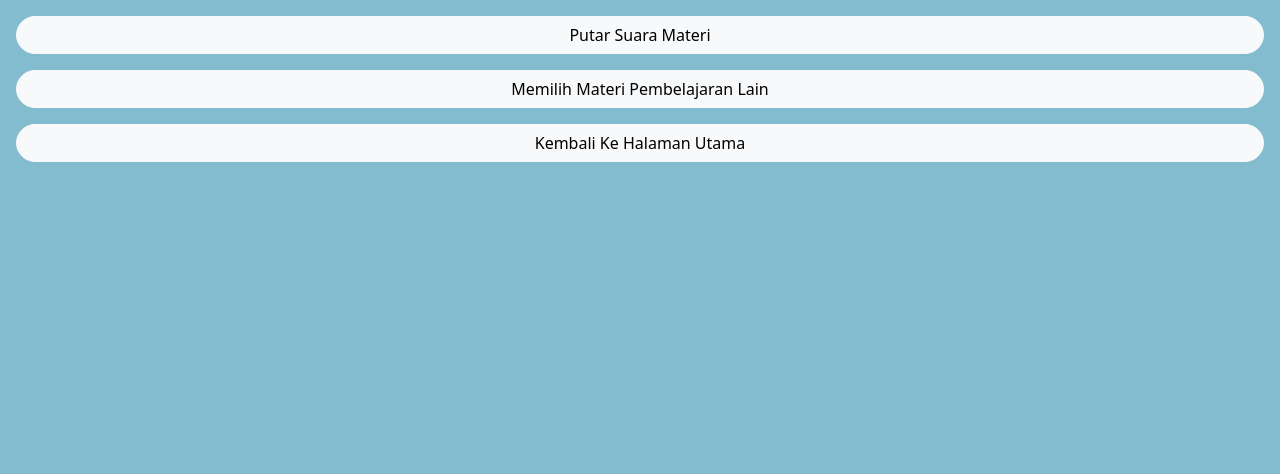
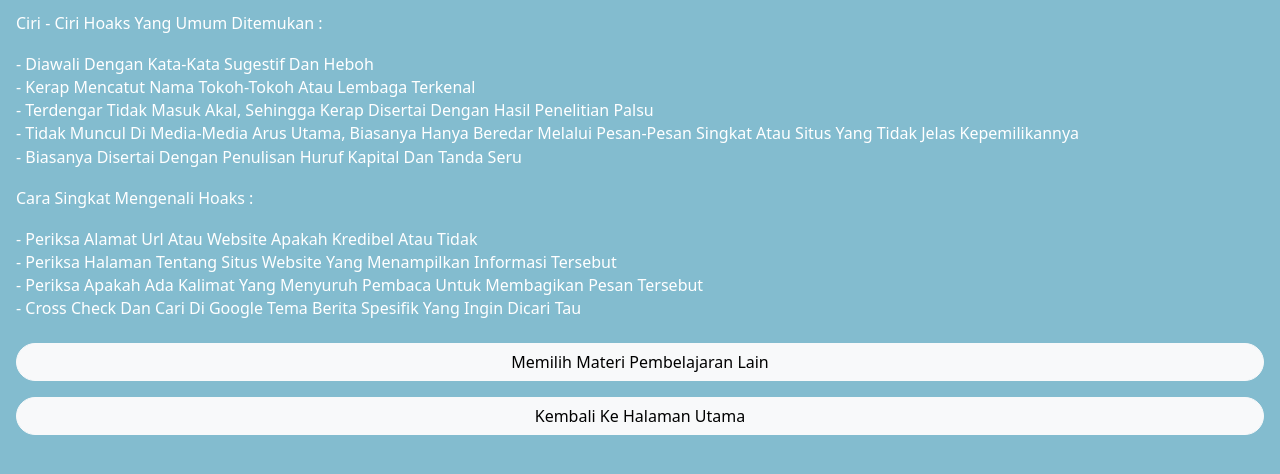
Before and after one commit to anggaagustiratelkom/tunanetra_design1, a CodeIgniter app: page /tunanetra_design1/index.php/welcome/cara_mengenali_hoaks in a window 1280 px wide. Shown: the part 168-642 px from the top of the page. Run offline with CodeIgniter, Linux system fonts and the light colour scheme.

Commit message:
edit view 1,2,3

```diff
--- a/application/views/body/cara_mengenali_hoaks.php
+++ b/application/views/body/cara_mengenali_hoaks.php
@@ -3,12 +3,18 @@
     <div class="bodyhead"> </div>
 </div>
 
-<video id="myVideo" width="320" height="176" class="d-none">
-  <source src="<?= base_url()?>indopride/mengenali_hoks.mp4" type="video/mp4">
-</video>
-
 <div class="d-grid gap-2 m-3">
-  <button type="button" onclick="playmateri1()" class="btn btn-light rounded-pill mb-2">Putar Suara Materi</button>
+  <p class="text-white mb-2">Ciri - Ciri Hoaks Yang Umum Ditemukan :</p>
+  <p class="text-white" >- Diawali Dengan Kata-Kata Sugestif Dan Heboh</p>
+  <p class="text-white" >- Kerap Mencatut Nama Tokoh-Tokoh Atau Lembaga Terkenal</p>
+  <p class="text-white" >- Terdengar Tidak Masuk Akal, Sehingga Kerap Disertai Dengan Hasil Penelitian Palsu</p>
+  <p class="text-white" >- Tidak Muncul Di Media-Media Arus Utama, Biasanya Hanya Beredar Melalui Pesan-Pesan Singkat Atau Situs Yang Tidak Jelas Kepemilikannya</p>
+  <p class=" text-white">- Biasanya Disertai Dengan Penulisan Huruf Kapital Dan Tanda Seru</p>
+  <p class=" text-white mb-2 mt-2">Cara Singkat Mengenali Hoaks :</p>
+  <p class=" text-white">- Periksa Alamat Url Atau Website Apakah Kredibel Atau Tidak</p>
+  <p class=" text-white" >- Periksa Halaman Tentang Situs Website Yang Menampilkan Informasi Tersebut</p>
+  <p class=" text-white" >- Periksa Apakah Ada Kalimat Yang Menyuruh Pembaca Untuk Membagikan Pesan Tersebut</p>
+  <p class=" text-white mb-2">- Cross Check Dan Cari Di Google Tema Berita Spesifik Yang Ingin Dicari Tau</p>
   <a href="<?= site_url('Welcome/materi_pembelajaran')?>" class="btn btn-light rounded-pill mb-2" type="button">Memilih Materi Pembelajaran Lain</a>
   <a href="<?= site_url('Welcome/')?>" class="btn btn-light rounded-pill mb-2" type="button">Kembali Ke Halaman Utama</a>
 
--- a/application/views/body/identifikasi_judul.php
+++ b/application/views/body/identifikasi_judul.php
@@ -3,12 +3,8 @@
     <div class="bodyhead"> </div>
 </div>
 
-<video id="myVideo" width="320" height="176" class="d-none">
-  <source src="<?= base_url()?>indopride/indopride5(judul).mp4" type="video/mp4">
-</video>
-
 <div class="d-grid gap-2 m-3">
-<button type="button" onclick="playmateri1()" class="btn btn-light rounded-pill mb-2">Putar Suara Materi</button>
+  <p class="text-white mb-3" >Judul Yang Memiliki Kesan Mengandung Perbuatan Tindakan Kejahatan Atau Bersifat Menghasut Biasanya Merupakan Tanda Hoaks, Karena Judul Yang Baik Itu Dibuat Apa Adanya Berdasarkan Peristiwa Yang Terjadi Bukan Malah Membuat Masyarakat Ikut Memberikan Dukungan Atau Simpatinya. Judul Yang Bersifat Provokatif Akan Membuat Pembacanya Merasa Dipengaruhi Dan Merasa Diajak Turut Serta Dalam Suasana Atau Keadaan Yang Terdapat Dalam Isi Berita Atau Informasi Yang Disampaikan Oleh Penulis, Hal Ini Menjadikan Kondisi Tidak Netral.</p>
   <a href="<?= site_url('Welcome/materi_pembelajaran')?>" class="btn btn-light rounded-pill mb-2" type="button">Memilih Materi Pembelajaran Lain</a>
   <a href="<?= site_url('Welcome/')?>" class="btn btn-light rounded-pill mb-2" type="button">Kembali Ke Halaman Utama</a>
 
--- a/application/views/body/identifikasi_situs_berita.php
+++ b/application/views/body/identifikasi_situs_berita.php
@@ -3,12 +3,8 @@
     <div class="bodyhead"> </div>
 </div>
 
-<video id="myVideo" width="320" height="176" class="d-none">
-  <source src="<?= base_url()?>indopride/indopride2(situsberita).mp4" type="video/mp4">
-</video>
-
 <div class="d-grid gap-2 m-3">
-<button type="button" onclick="playmateri1()" class="btn btn-light rounded-pill mb-2">Putar Suara Materi</button>
+  <p class="text-white mb-3" >Website Yang Resmi Dapat Dilihat Dari Penggunaan Alamat Resmi Dan Juga Memiliki Etik Dalam Menyampaikan Berita Dan Juga Ada Pihak Yang Bertanggung Jawab Terhadap Apapun Berita Yang Berkembang Dan Bersumber Dari Website Tersebut.  Masyarakatpun Harus Mampu Menilai Kebenaran Sebuah Website Dari Alamat Yang Dimilikinya Seperti Dengan Menggunakan .Co.Id Dan Juga .Org Lalu Ada Juga Yang Mudah Membuat Seperti Blogspot.Com Inipun Perlu Dipahami Oleh Masyarakat Dalam Menilai Website.</p>
   <a href="<?= site_url('Welcome/materi_pembelajaran')?>" class="btn btn-light rounded-pill mb-2" type="button">Memilih Materi Pembelajaran Lain</a>
   <a href="<?= site_url('Welcome/')?>" class="btn btn-light rounded-pill mb-2" type="button">Kembali Ke Halaman Utama</a>
 
```
